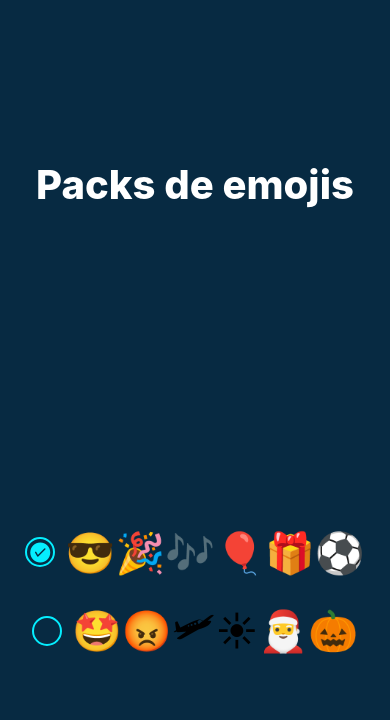
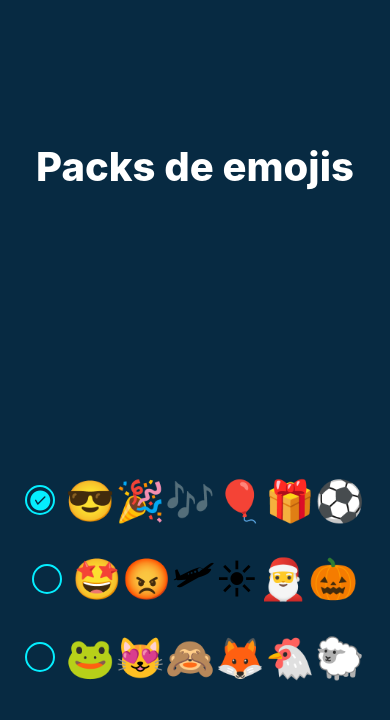
Before and after one commit to areyesarean/memoryGame, a React Native app: screen /Packs in a window 390 px wide. Shown: the top 720 px of the page. Built offline with nearby package versions, Linux system fonts and the light colour scheme.

Commit message:
Select pack emoji ok

```diff
--- a/src/Components/RadioButton.tsx
+++ b/src/Components/RadioButton.tsx
@@ -3,12 +3,13 @@ import { TouchableOpacity, StyleSheet } from "react-native";
 import { AntDesign } from "@expo/vector-icons";
 
 interface Props {
-  active: boolean;
+  active?: boolean;
+  onPress?: () => void;
 }
 
-export default function RadioButton({ active}: Props) {
+export default function RadioButton({ active, onPress }: Props) {
   return (
-    <TouchableOpacity style={styles.container}>
+    <TouchableOpacity onPress={onPress} style={styles.container}>
       {active && <AntDesign name="checkcircle" color="#05eeff" size={20} />}
     </TouchableOpacity>
   );
--- a/src/Contexts/ContextGame.ts
+++ b/src/Contexts/ContextGame.ts
@@ -3,11 +3,13 @@ import {createContext} from 'react'
  export interface Packs {
   pack0: string[],
   pack1: string[],
+  pack2: string[]
 }
 
 export interface ContextGameType {
   packSelect: string[],
-  packs: Packs
+  packs: Packs,
+  handlePackSelect: (pack: "pack0" | "pack1"| "pack2") => void
 }
 
 export const ContextGame = createContext<ContextGameType>({} as ContextGameType);
--- a/src/Contexts/ContextProvider.tsx
+++ b/src/Contexts/ContextProvider.tsx
@@ -1,18 +1,38 @@
-import React, { useState, useMemo } from "react";
-import { ContextGame, Packs } from "./ContextGame";
-
-const pack0: string[] = ["😎", "🎉", "🎶", "🎈", "🎁", "⚽"];
-const pack1: string[] = ["🤩", "😡", "🛩", "☀", "🎅", "🎃"];
+import React, { useState, useMemo, useCallback } from "react";
+import { ContextGame } from "./ContextGame";
 
 interface Props {
   children: React.ReactNode;
 }
+/*
+* Provee a la aplicación de:
+    ? Packs de emojis
+    ? Pack Seleccionado
+    ? Función para seleccionar el pack
+*/
+interface AllPacks {
+  pack0: string[];
+  pack1: string[];
+  pack2: string[];
+}
+//? Los emojis deben ser diferentes a los que ya existen en otros packs
+let allPacks: AllPacks = {
+  pack0: ["😎", "🎉", "🎶", "🎈", "🎁", "⚽"],
+  pack1: ["🤩", "😡", "🛩", "☀", "🎅", "🎃"],
+  pack2: ["🐸","😻", "🙈", "🦊", "🐔","🐑"]
+}
 
 export default function ContextProvider({ children }: Props) {
-  const [packs, setPacks] = useState<Packs>({pack0, pack1});
-  const [packSelect, setPackSelect] = useState<string[]>(packs.pack0);
+  const [packSelect, setPackSelect] = useState<string[]>(allPacks.pack0);
 
-  const value = useMemo(() => ({ packSelect, packs }), [packSelect]);
+  const handlePackSelect = useCallback((pack: "pack0" | "pack1" | "pack2") => {
+    setPackSelect(allPacks[pack])
+  }, []);
+
+  const value = useMemo(
+    () => ({ packSelect, packs: allPacks, handlePackSelect }),
+    [packSelect]
+  );
 
   return <ContextGame.Provider value={value}>{children}</ContextGame.Provider>;
 }
--- a/src/Screens/PackEmojis.tsx
+++ b/src/Screens/PackEmojis.tsx
@@ -1,26 +1,22 @@
-import { View, Text, StyleSheet, TouchableOpacity } from "react-native";
-import React, { useState } from "react";
+import React from "react";
+import { View, Text, StyleSheet } from "react-native";
 import RadioButton from "../Components/RadioButton";
 import useGameContext from "../Hooks/useGameContext";
 
-
 export default function PackEmojis() {
-  const {packs} = useGameContext();
-  const {pack0,  pack1} = packs;
-  const [firstPackActive, setFirstPackActive] = useState(true)
-  const [secondPackActive, setSecondPackActive] = useState(false)
-
-  const handlePackSelected = () => {
-    setFirstPackActive(isActive => !isActive)
-    setSecondPackActive(isActive => !isActive)
-  }
+  const { packSelect, packs, handlePackSelect } = useGameContext();
+  const { pack0, pack1, pack2 } = packs;
 
   return (
     <View style={styles.container}>
       <Text style={styles.title}>Packs de emojis</Text>
       <View>
-        <TouchableOpacity style={styles.containerPack} onPress={handlePackSelected}>
-          <RadioButton active={firstPackActive} />
+        {/* Pack 1 */}
+        <View style={styles.containerPack}>
+          <RadioButton
+            active={packSelect.includes(pack0[0])}
+            onPress={() => handlePackSelect("pack0")}
+          />
           {pack0.map((emoji, index) => {
             return (
               <Text style={styles.emoji} key={index}>
@@ -28,9 +24,13 @@ export default function PackEmojis() {
               </Text>
             );
           })}
-        </TouchableOpacity>
-        <TouchableOpacity style={styles.containerPack} onPress={handlePackSelected}>
-        <RadioButton active={secondPackActive} />
+        </View>
+        {/* Pack 1 */}
+        <View style={styles.containerPack}>
+          <RadioButton
+            active={packSelect.includes(pack1[0])}
+            onPress={() => handlePackSelect("pack1")}
+          />
           {pack1.map((emoji, index) => {
             return (
               <Text style={styles.emoji} key={index}>
@@ -38,7 +38,21 @@ export default function PackEmojis() {
               </Text>
             );
           })}
-        </TouchableOpacity>
+        </View>
+        {/* Pack 2 */}
+        <View style={styles.containerPack}>
+          <RadioButton
+            active={packSelect.includes(pack2[0])}
+            onPress={() => handlePackSelect("pack2")}
+          />
+          {pack2.map((emoji, index) => {
+            return (
+              <Text style={styles.emoji} key={index}>
+                {emoji}
+              </Text>
+            );
+          })}
+        </View>
       </View>
     </View>
   );
@@ -55,7 +69,7 @@ const styles = StyleSheet.create({
     flexDirection: "row",
     justifyContent: "center",
     alignItems: "center",
-    marginBottom: 20
+    marginBottom: 20,
   },
   title: {
     fontSize: 40,
```
